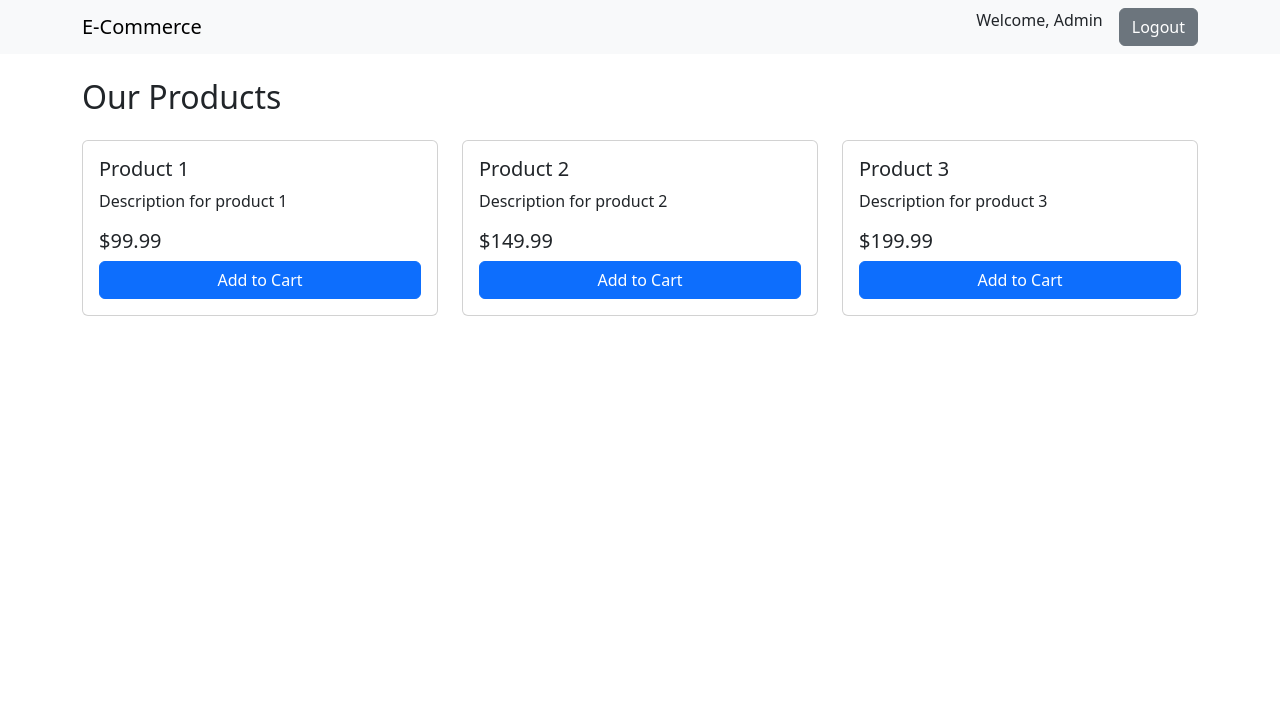
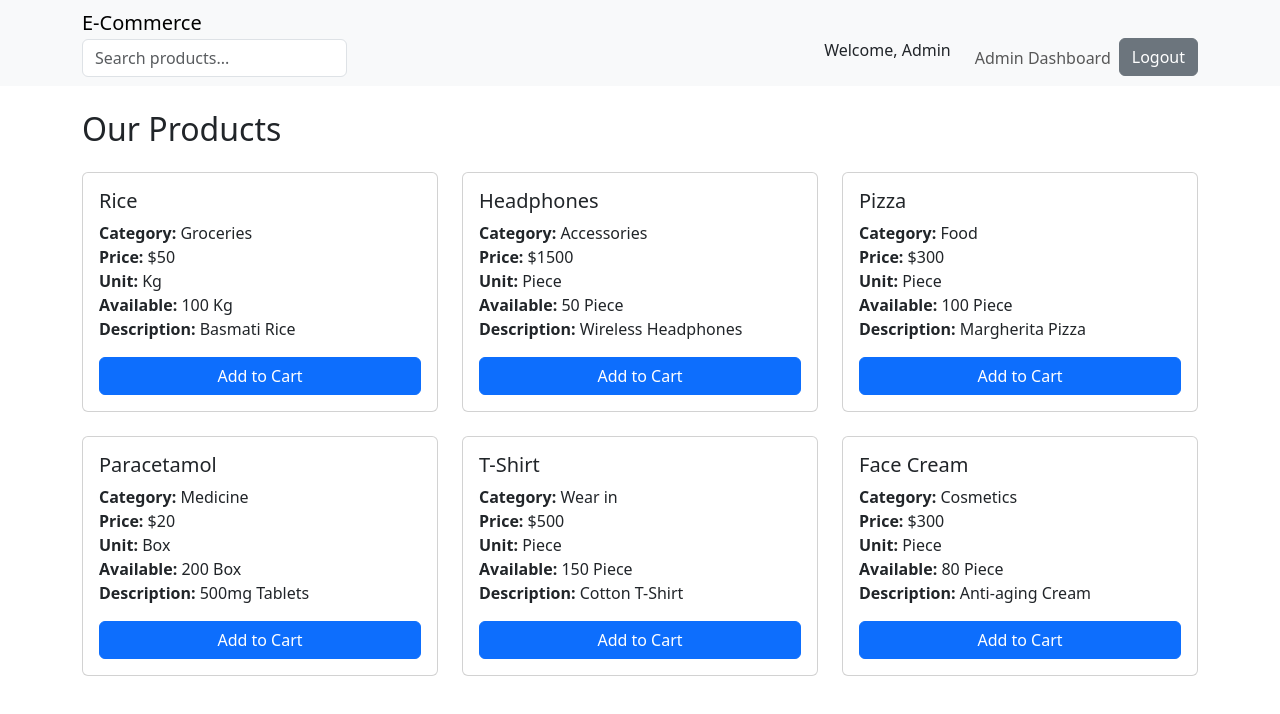
Before and after one commit to Ashrafulgafurtantan/ecommerce-frontend, a React (Create React App) app: page /home in a window 1280 px wide. Shown: the top 714 px of the page. Built offline with nearby package versions, Linux system fonts and the light colour scheme; sample sign-in values are in the browser's storage.

Commit message:
Search Box added and navigating to admin page also available

```diff
--- a/src/components/Home.js
+++ b/src/components/Home.js
@@ -1,31 +1,31 @@
-import React from 'react';
-import { Container, Row, Col, Card, CardBody, CardTitle, Button } from 'reactstrap';
+import React, { useState, useEffect } from 'react';
+import { Container, Row, Col, Card, CardBody, Button, Input, Navbar, NavbarBrand, NavbarToggler, Collapse, Nav, NavItem, NavLink } from 'reactstrap';
 import { useNavigate } from 'react-router-dom';
-
-const products = [
-  {
-    id: 1,
-    name: 'Product 1',
-    price: '$99.99',
-    description: 'Description for product 1'
-  },
-  {
-    id: 2,
-    name: 'Product 2',
-    price: '$149.99',
-    description: 'Description for product 2'
-  },
-  {
-    id: 3,
-    name: 'Product 3',
-    price: '$199.99',
-    description: 'Description for product 3'
-  }
-];
+import { getProducts, getCategories, getCategoryById } from '../utils/dataUtils';
 
 const Home = () => {
+  const [searchTerm, setSearchTerm] = useState('');
+  const [products, setProducts] = useState([]);
+  const [categories, setCategories] = useState([]);
   const navigate = useNavigate();
   const userType = localStorage.getItem('userType');
+
+  useEffect(() => {
+    loadProductsAndCategories();
+  }, []);
+
+  const loadProductsAndCategories = () => {
+    setProducts(getProducts());
+    setCategories(getCategories());
+  };
+
+  const handleSearch = (e) => {
+    setSearchTerm(e.target.value);
+  };
+
+  const filteredProducts = products.filter(product =>
+    product.name.toLowerCase().includes(searchTerm.toLowerCase())
+  );
 
   const handleLogout = () => {
     localStorage.removeItem('isLoggedIn');
@@ -35,26 +35,54 @@ const Home = () => {
 
   return (
     <div>
-      <nav className="navbar navbar-light bg-light mb-4">
-        <div className="container">
-          <span className="navbar-brand mb-0 h1">E-Commerce</span>
-          <div className="d-flex">
-            <span className="me-3">Welcome, {userType === 'admin' ? 'Admin' : 'Customer'}</span>
-            <Button color="secondary" onClick={handleLogout}>Logout</Button>
-          </div>
-        </div>
-      </nav>
+      <Navbar color="light" light expand="md" className="mb-4">
+        <Container>
+          <NavbarBrand>E-Commerce</NavbarBrand>
+          <NavbarToggler onClick={() => {}} />
+          <Collapse navbar>
+            <Nav className="me-auto" navbar>
+              <NavItem>
+                <Input
+                  type="search"
+                  placeholder="Search products..."
+                  value={searchTerm}
+                  onChange={handleSearch}
+                  className="me-2"
+                />
+              </NavItem>
+            </Nav>
+            <Nav navbar>
+              <NavItem>
+                <span className="me-3">Welcome, {userType === 'admin' ? 'Admin' : 'Customer'}</span>
+              </NavItem>
+              {userType === 'admin' && (
+                <NavItem>
+                  <NavLink href="/admin">Admin Dashboard</NavLink>
+                </NavItem>
+              )}
+              <NavItem>
+                <Button color="secondary" onClick={handleLogout}>Logout</Button>
+              </NavItem>
+            </Nav>
+          </Collapse>
+        </Container>
+      </Navbar>
 
       <Container>
         <h2 className="mb-4">Our Products</h2>
         <Row>
-          {products.map((product) => (
+          {filteredProducts.map((product) => (
             <Col md={4} key={product.id} className="mb-4">
               <Card>
                 <CardBody>
-                  <CardTitle tag="h5">{product.name}</CardTitle>
-                  <p className="card-text">{product.description}</p>
-                  <h5 className="card-title">{product.price}</h5>
+                  <h5 className="card-title">{product.name}</h5>
+                  <p className="card-text">
+                    <strong>Category:</strong> {getCategoryById(product.category).name}<br />
+                    <strong>Price:</strong> ${product.price}<br />
+                    <strong>Unit:</strong> {product.unit}<br />
+                    <strong>Available:</strong> {product.quantity} {product.unit}<br />
+                    <strong>Description:</strong> {product.description}
+                  </p>
                   <Button color="primary" block>Add to Cart</Button>
                 </CardBody>
               </Card>
--- a/src/data/products.json
+++ b/src/data/products.json
@@ -40,7 +40,7 @@
       "name": "Headphones",
       "category": 2,
       "price": 1500,
-      "unit": "10 count",
+      "unit": "Piece",
       "quantity": 50,
       "description": "Wireless Headphones"
     },
@@ -49,7 +49,7 @@
       "name": "Pizza",
       "category": 3,
       "price": 300,
-      "unit": "10 count",
+      "unit": "Piece",
       "quantity": 100,
       "description": "Margherita Pizza"
     },
@@ -58,7 +58,7 @@
       "name": "Paracetamol",
       "category": 4,
       "price": 20,
-      "unit": "10 count",
+      "unit": "Box",
       "quantity": 200,
       "description": "500mg Tablets"
     },
@@ -67,7 +67,7 @@
       "name": "T-Shirt",
       "category": 5,
       "price": 500,
-      "unit": "10 count",
+      "unit": "Piece",
       "quantity": 150,
       "description": "Cotton T-Shirt"
     },
@@ -76,7 +76,7 @@
       "name": "Face Cream",
       "category": 6,
       "price": 300,
-      "unit": "10 count",
+      "unit": "Piece",
       "quantity": 80,
       "description": "Anti-aging Cream"
     }
```
